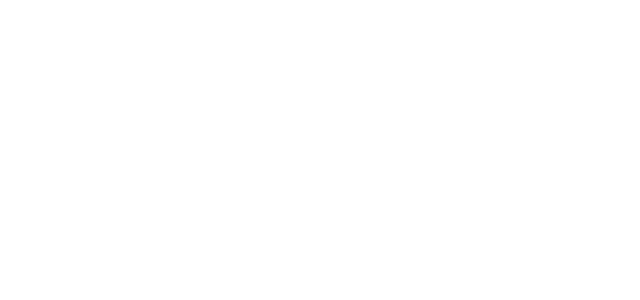
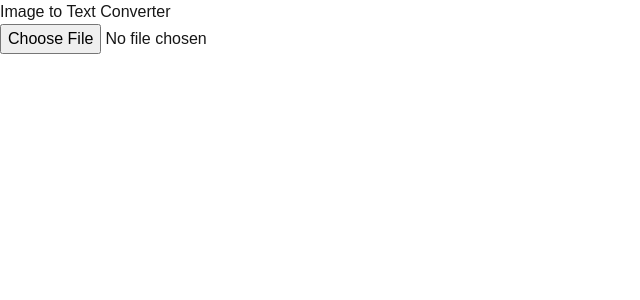
Before and after one commit to kanugurajesh/Pic2Text, a Next.js app: page / in a window 1280 px wide. Shown: the top 300 px of the page, without its empty margins (0-640 px from the left). Built offline with nearby package versions, Linux system fonts and the light colour scheme.

Commit message:
Adding the basic code to the github

```diff
--- a/app/page.tsx
+++ b/app/page.tsx
@@ -1,7 +1,68 @@
-export default function Home() {
+"use client";
+
+import { useState } from "react";
+import Tesseract from "tesseract.js";
+import Image from "next/image";
+
+const ImageToText = () => {
+  const [image, setImage] = useState<string | null>(null);
+  const [text, setText] = useState("");
+  const [isLoading, setIsLoading] = useState(false);
+
+  const handleImageUpload = (event: React.ChangeEvent<HTMLInputElement>) => {
+    const file = event.target.files?.[0];
+    if (file) {
+      setImage(URL.createObjectURL(file));
+    }
+  };
+
+  const handleConvert = () => {
+    setIsLoading(true);
+    if (image) {
+      Tesseract.recognize(image, "eng", {
+        logger: (m) => console.log(m), // Log progress
+      })
+        .then(({ data: { text } }) => {
+          setText(text);
+          setIsLoading(false);
+        })
+        .catch((error) => {
+          console.error(error);
+          setIsLoading(false);
+        });
+    } else {
+      setIsLoading(false);
+      console.error("No image selected");
+    }
+  };
+
   return (
-    <main>
-      <div></div>
-    </main>
+    <div className="container">
+      <h1>Image to Text Converter</h1>
+
+      <input type="file" accept="image/*" onChange={handleImageUpload} />
+
+      {image && (
+        <div>
+          <Image
+            src={image}
+            alt="uploaded"
+            style={{ maxWidth: "400px", marginTop: "20px" }}
+          />
+          <button onClick={handleConvert} disabled={isLoading}>
+            {isLoading ? "Converting..." : "Convert to Text"}
+          </button>
+        </div>
+      )}
+
+      {text && (
+        <div>
+          <h3>Extracted Text:</h3>
+          <p>{text}</p>
+        </div>
+      )}
+    </div>
   );
-}
+};
+
+export default ImageToText;
```
Also changed, not shown: package.json (+5 -4 lines), 2 other files (tests, documents, lock files or other folders).
